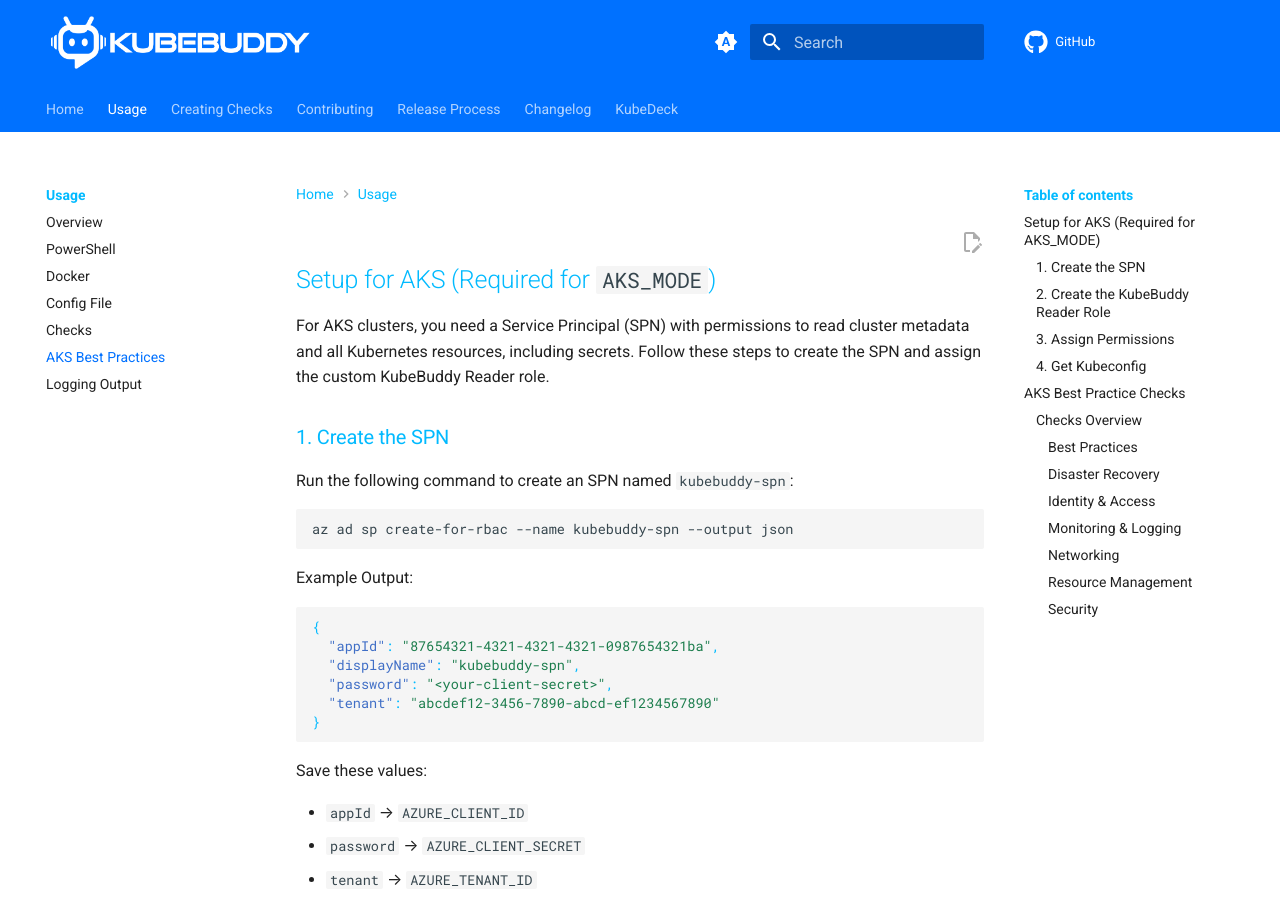
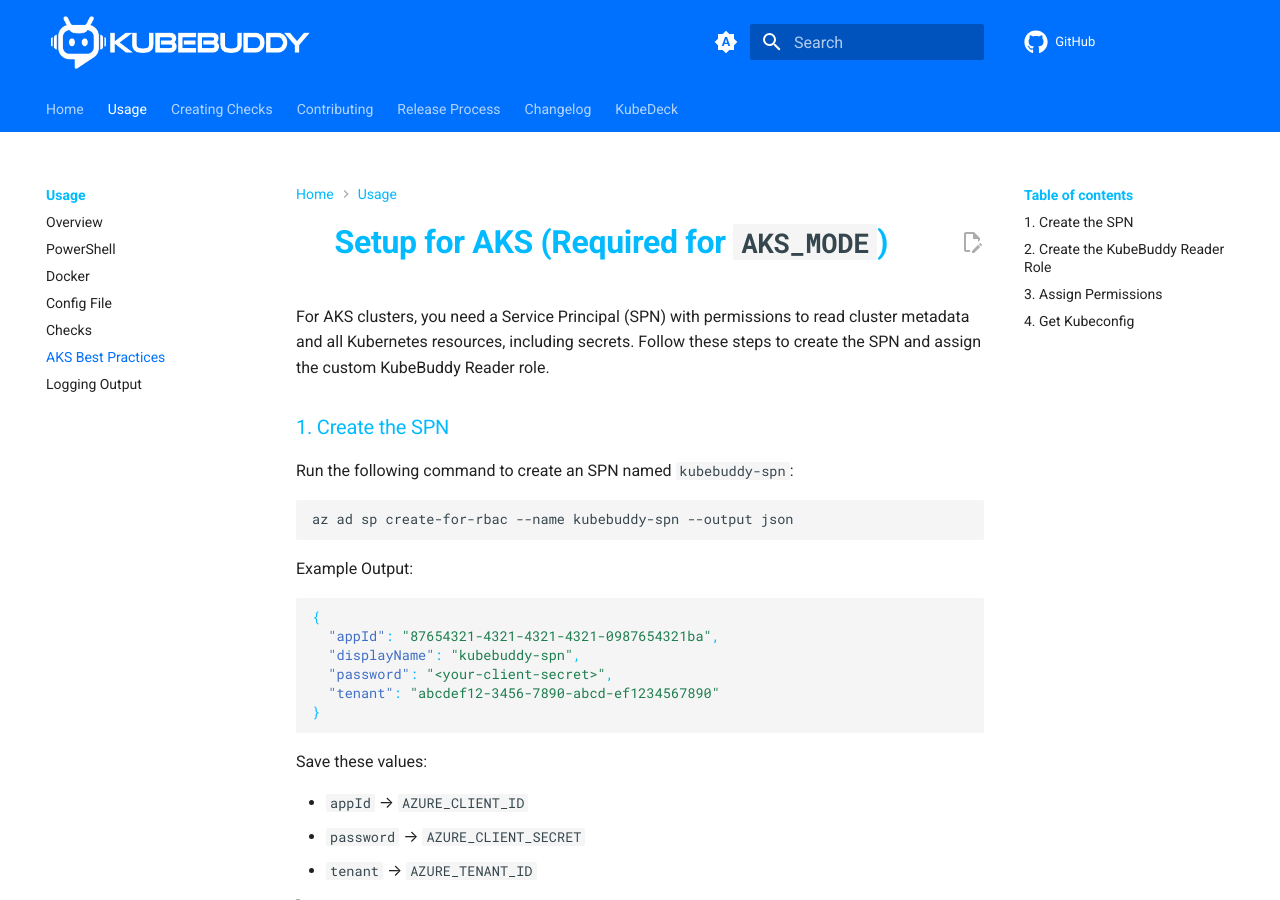
Before and after one commit to KubeDeckio/KubeBuddy, an MkDocs documentation site: the page built from docs/usage/aks-best-practice-checks.md, in a window 1280 px wide and 900 px high. Built offline with MkDocs 1.6.1 and Material for MkDocs 9.7.7, drawn with Linux system fonts in a browser that asks for light colours; comment, search, counter and statistics services are not loaded.

Commit message:
Fix header formatting in AKS best practices documentation and add a line break in PowerShell usage guide
Signed-off-by: PixelRobots <littlehoops@gmail.com>

```diff
--- a/docs/usage/aks-best-practice-checks.md
+++ b/docs/usage/aks-best-practice-checks.md
@@ -4,7 +4,7 @@
 nav_order: 4
 ---
 
-## Setup for AKS (Required for `AKS_MODE`)
+# Setup for AKS (Required for `AKS_MODE`)
 
 For AKS clusters, you need a Service Principal (SPN) with permissions to read cluster metadata and all Kubernetes resources, including secrets. Follow these steps to create the SPN and assign the custom KubeBuddy Reader role.
 
```
Also changed, not shown: docs/usage/powershell-usage.md (+1 -0 lines).
